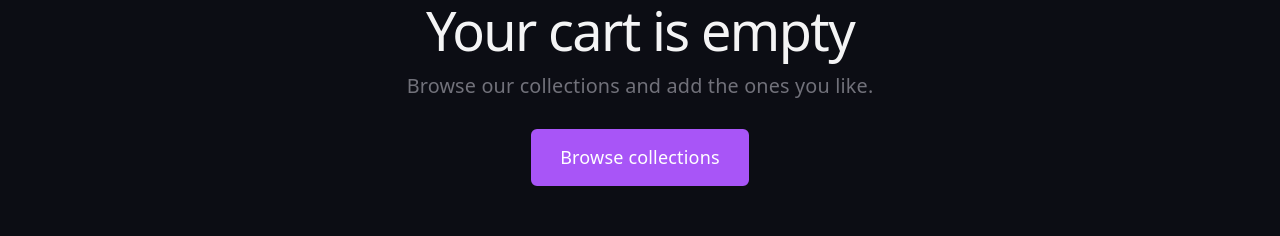
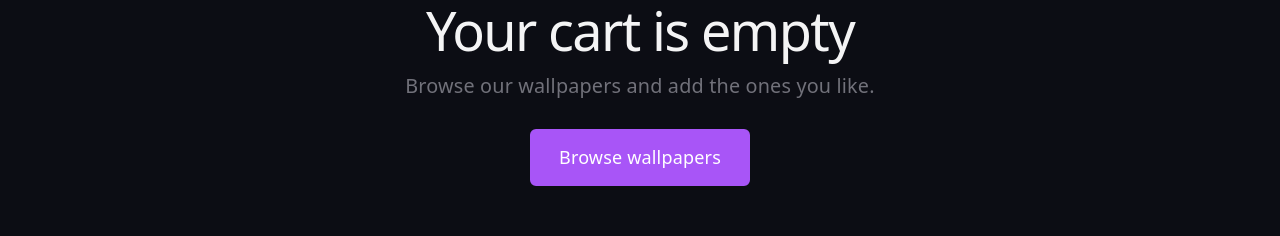
Before and after one commit to Courressa/ScreenSage, a React (Vite) app: page /cart in a window 1280 px wide. Shown: the part 137-373 px from the top of the page. Built offline with nearby package versions, Linux system fonts and the light colour scheme.

Commit message:
Update cartpage and paymentoptions to say wallpaper instead of collections

```diff
--- a/src/components/payments/PaymentOptions.jsx
+++ b/src/components/payments/PaymentOptions.jsx
@@ -11,7 +11,7 @@ export default function PaymentOptions({ items, total }) {
     <div className="payment-options">
       <h2 className="payment-options__title">Checkout</h2>
       <p className="payment-options__subtitle">
-        {count} {count === 1 ? 'collection' : 'collections'} — {formatPrice(total)}
+        {count} {count === 1 ? 'wallpaper' : 'wallpapers'} — {formatPrice(total)}
       </p>
       <ul className="payment-options__items">
         {items.map((item) => (
--- a/src/pages/CartPage.jsx
+++ b/src/pages/CartPage.jsx
@@ -13,10 +13,10 @@ export default function CartPage() {
       <div className="page cart-page cart-page--empty">
         <h1 className="page__title">Your cart is empty</h1>
         <p className="page__subtitle">
-          Browse our collections and add the ones you like.
+          Browse our wallpapers and add the ones you like.
         </p>
-        <Link to="/" className="btn btn--primary">
-          Browse collections
+        <Link to="/products" className="btn btn--primary">
+          Browse wallpapers
         </Link>
       </div>
     )
@@ -27,7 +27,7 @@ export default function CartPage() {
       <header className="page__header">
         <h1 className="page__title">Your cart</h1>
         <p className="page__subtitle">
-          {count} {count === 1 ? 'collection' : 'collections'} ready for checkout.
+          {count} {count === 1 ? 'wallpaper' : 'wallpapers'} ready for checkout.
         </p>
       </header>
 
```
